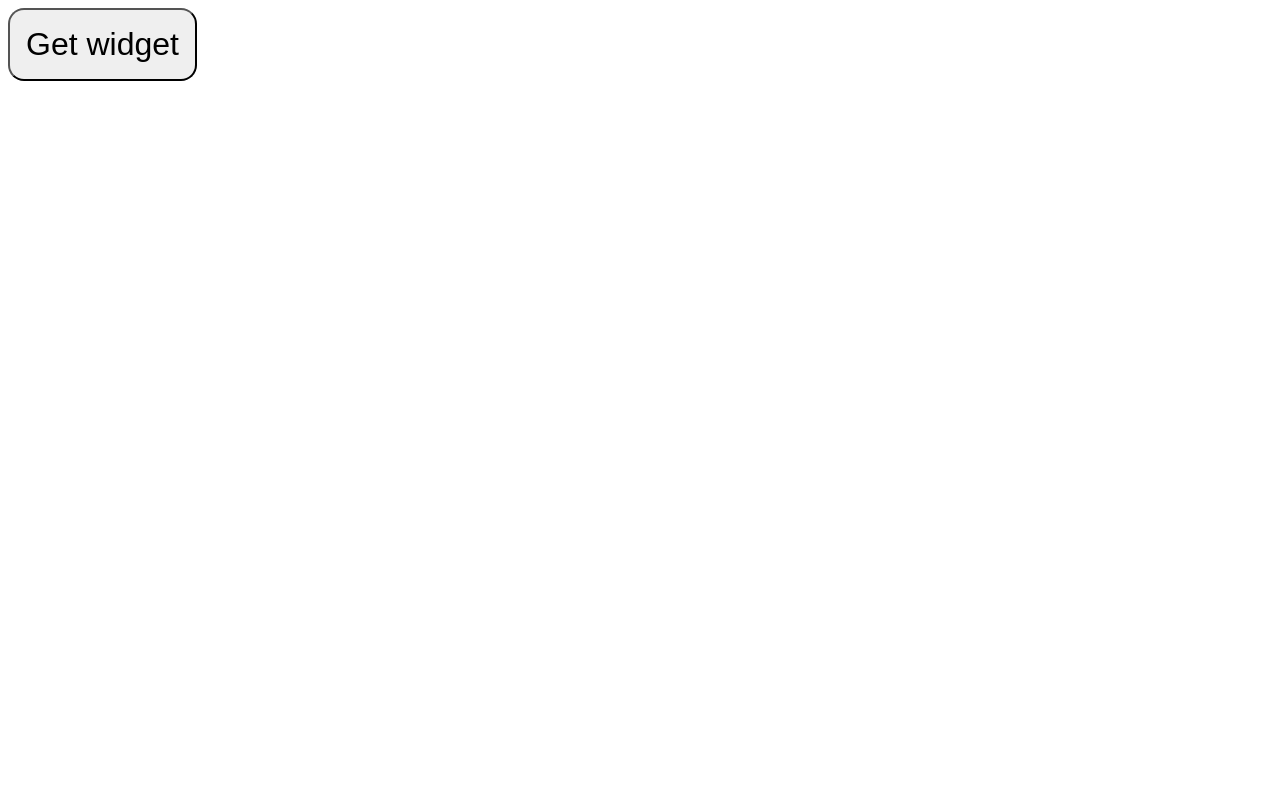
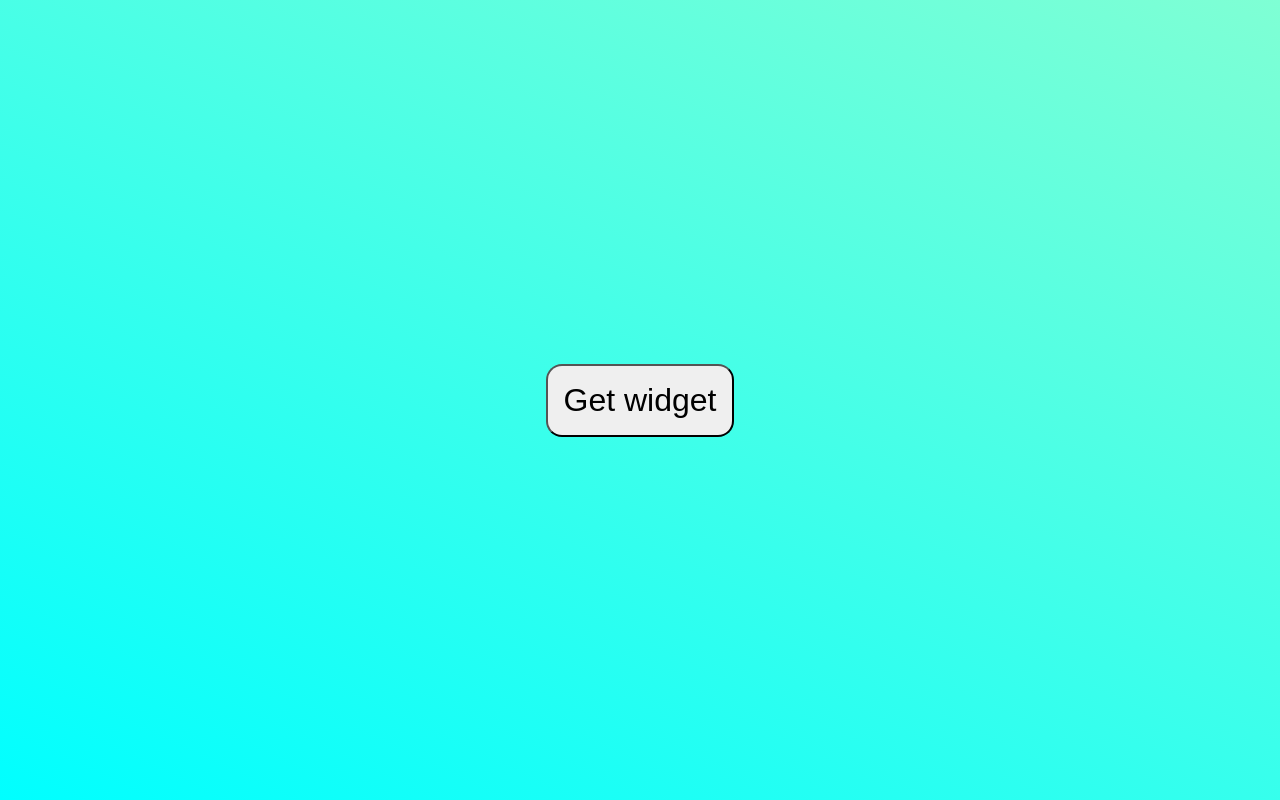
Before and after one commit to benji6/redux-saga-talk, a React app: page public/index.html in a window 1280 px wide. Built offline with nearby package versions, Linux system fonts and the light colour scheme.

Commit message:
nicer ui

```diff
--- a/public/index.html
+++ b/public/index.html
@@ -3,38 +3,21 @@
   <head>
     <meta charset="utf-8">
     <meta name="viewport" content="width=device-width, initial-scale=1, shrink-to-fit=no">
-    <meta name="theme-color" content="#000000">
-    <!--
-      manifest.json provides metadata used when your web app is added to the
-      homescreen on Android. See https://developers.google.com/web/fundamentals/engage-and-retain/web-app-manifest/
-    -->
-    <link rel="manifest" href="%PUBLIC_URL%/manifest.json">
     <link rel="shortcut icon" href="%PUBLIC_URL%/favicon.ico">
-    <!--
-      Notice the use of %PUBLIC_URL% in the tags above.
-      It will be replaced with the URL of the `public` folder during the build.
-      Only files inside the `public` folder can be referenced from the HTML.
-
-      Unlike "/favicon.ico" or "favicon.ico", "%PUBLIC_URL%/favicon.ico" will
-      work correctly both with client-side routing and a non-root public URL.
-      Learn how to configure a non-root public URL by running `npm run build`.
-    -->
-    <title>React App</title>
+    <title>Redux Saga</title>
+    <style>
+    body {
+      align-items: center;
+      background-image: linear-gradient(205deg, aquamarine, aqua);
+      display: flex;
+      height: 100vh;
+      justify-content: center;
+      margin: 0;
+      user-select: none;
+    }
+    </style>
   </head>
   <body>
-    <noscript>
-      You need to enable JavaScript to run this app.
-    </noscript>
     <div id="root"></div>
-    <!--
-      This HTML file is a template.
-      If you open it directly in the browser, you will see an empty page.
-
-      You can add webfonts, meta tags, or analytics to this file.
-      The build step will place the bundled scripts into the <body> tag.
-
-      To begin the development, run `npm start` or `yarn start`.
-      To create a production bundle, use `npm run build` or `yarn build`.
-    -->
   </body>
 </html>
```
Also changed, not shown: public/manifest.json (deleted).
